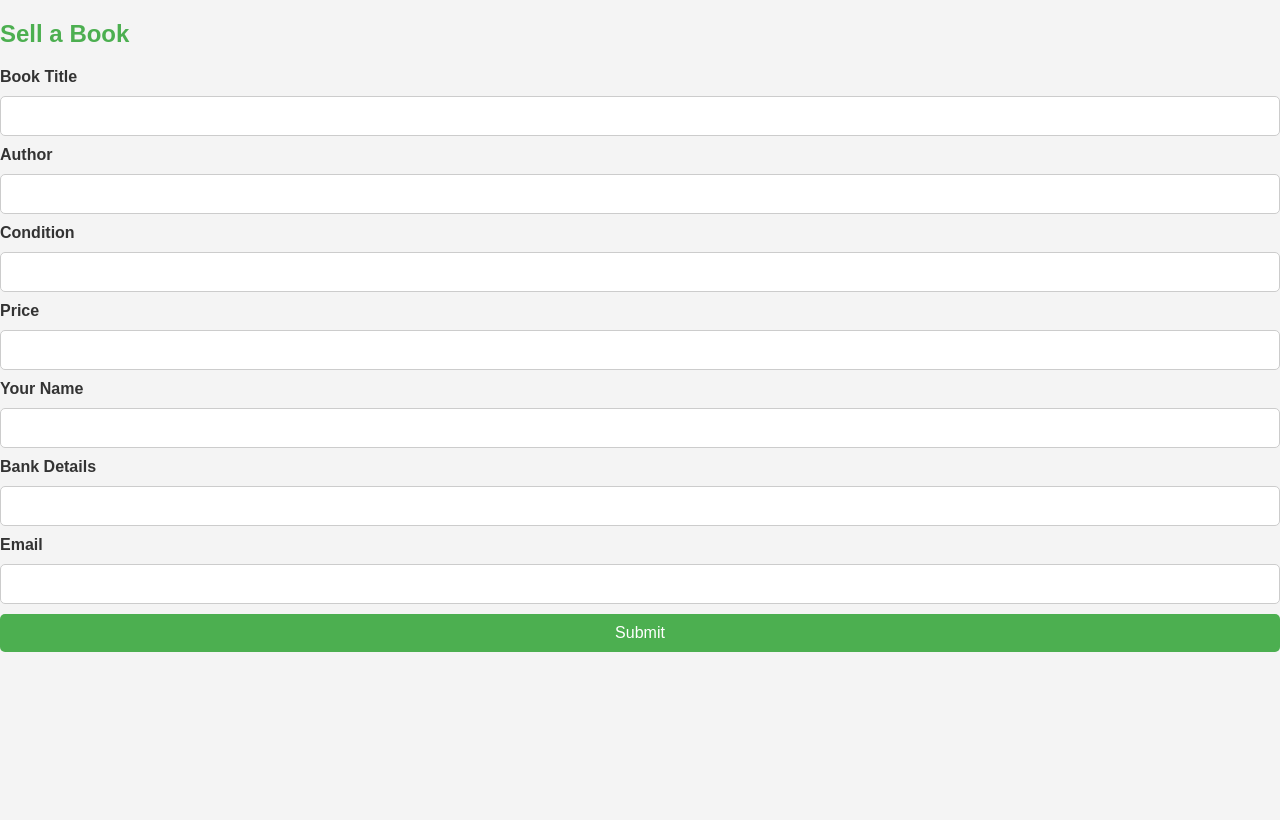
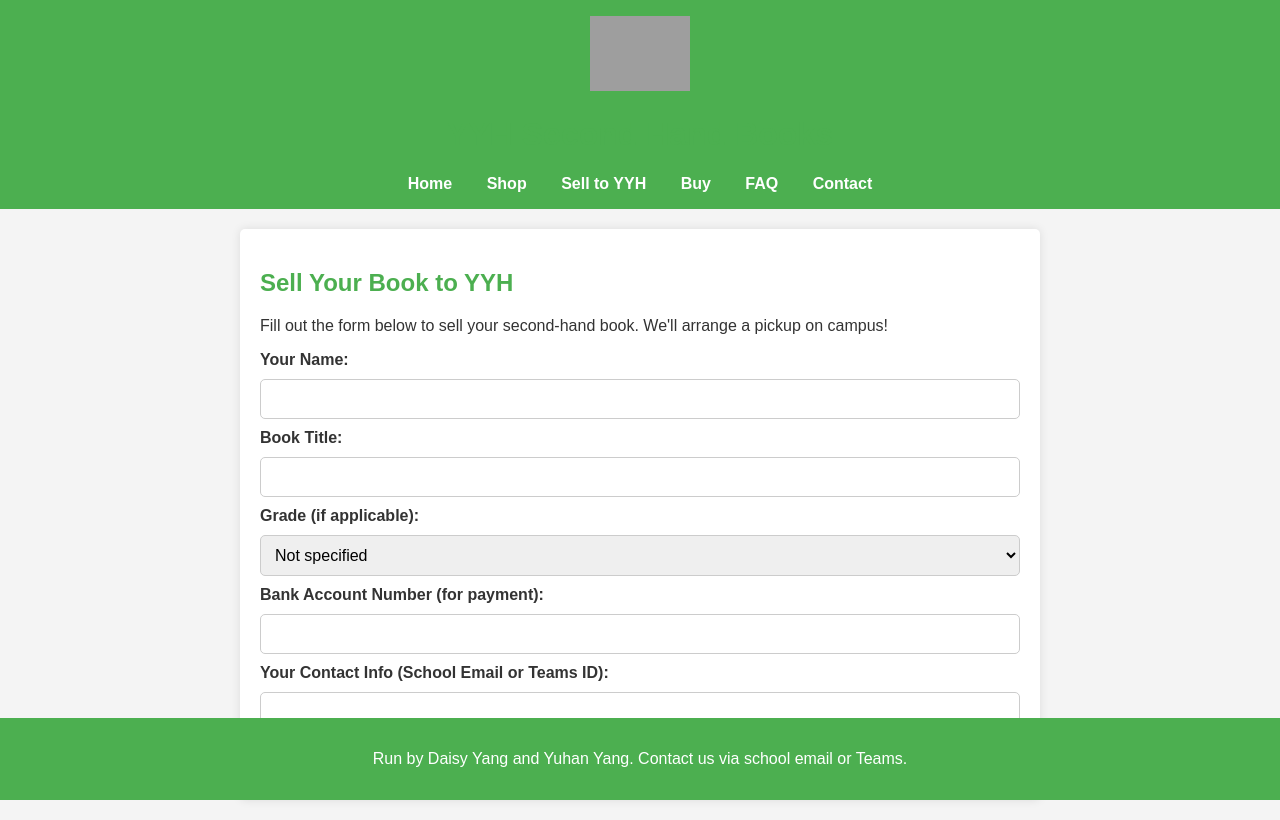
Before and after one commit to Youu-u/yyh-second-hand-books, a plain HTML site: page sell.html in a window 1280 px wide. Drawn offline with Linux system fonts and the light colour scheme; grey boxes are pictures that could not be loaded.

Commit message:
Update sell.html

```diff
--- a/sell.html
+++ b/sell.html
@@ -2,20 +2,56 @@
 <html lang="en">
 <head>
     <meta charset="UTF-8">
-    <title>Sell Your Book</title>
+    <meta name="viewport" content="width=device-width, initial-scale=1.0">
+    <title>Sell to YYH - YYH Second Hand Books</title>
     <link rel="stylesheet" href="style.css">
 </head>
 <body>
-    <h2>Sell a Book</h2>
-    <form>
-        <label>Book Title</label><input type="text" required>
-        <label>Author</label><input type="text" required>
-        <label>Condition</label><input type="text" required>
-        <label>Price</label><input type="number" required>
-        <label>Your Name</label><input type="text" required>
-        <label>Bank Details</label><input type="text" required>
-        <label>Email</label><input type="email" required>
-        <button type="submit">Submit</button>
-    </form>
+    <header>
+        <a href="index.html"><img src="https://i.imgur.com/hHFU73F.png" alt="YYH Logo" class="logo"></a>
+        <h1>YYH Second Hand Books</h1>
+        <nav>
+            <a href="index.html">Home</a>
+            <a href="products.html">Shop</a>
+            <a href="sell.html">Sell to YYH</a>
+            <a href="buy.html">Buy</a>
+            <a href="faq.html">FAQ</a>
+            <a href="mailto:your-school-email@school.com">Contact</a>
+        </nav>
+    </header>
+    <main>
+        <section>
+            <h2>Sell Your Book to YYH</h2>
+            <p>Fill out the form below to sell your second-hand book. We'll arrange a pickup on campus!</p>
+            <form id="sell-form">
+                <label for="seller_name">Your Name:</label>
+                <input type="text" id="seller_name" name="seller_name" required>
+
+                <label for="book_title">Book Title:</label>
+                <input type="text" id="book_title" name="book_title" required>
+
+                <label for="grade">Grade (if applicable):</label>
+                <select id="grade" name="grade">
+                    <option value="">Not specified</option>
+                    <option value="Grade 9">Grade 9</option>
+                    <option value="Grade 10">Grade 10</option>
+                    <option value="Grade 11">Grade 11</option>
+                    <option value="Grade 12">Grade 12</option>
+                </select>
+
+                <label for="bank_account">Bank Account Number (for payment):</label>
+                <input type="text" id="bank_account" name="bank_account" required>
+
+                <label for="contact_info">Your Contact Info (School Email or Teams ID):</label>
+                <input type="text" id="contact_info" name="contact_info" required>
+
+                <button type="submit">Submit</button>
+            </form>
+        </section>
+    </main>
+    <footer>
+        <p>Run by Daisy Yang and Yuhan Yang. Contact us via school email or Teams.</p>
+    </footer>
+    <script src="script.js"></script>
 </body>
 </html>
```
